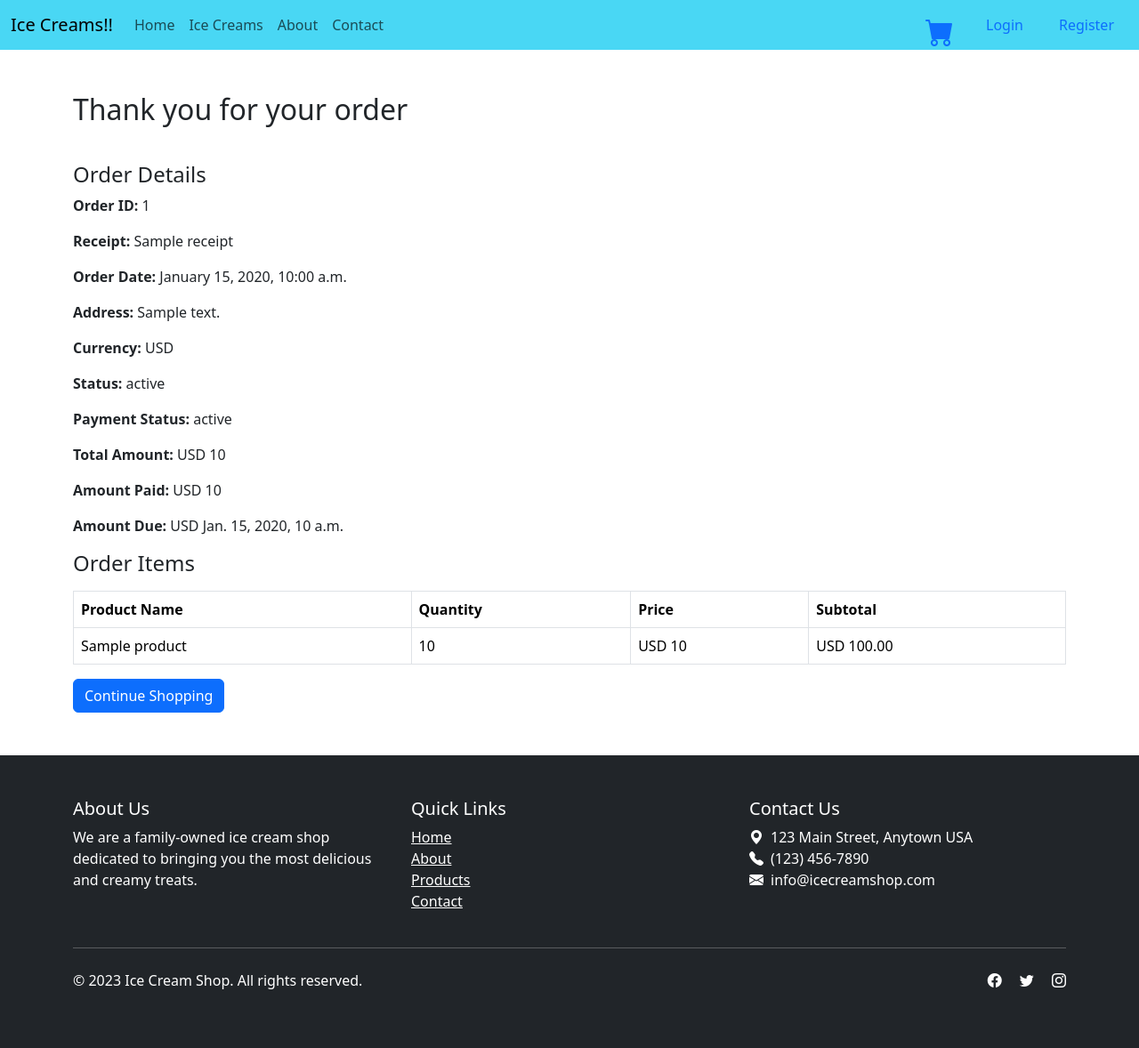
After one commit to vinod-pattar/ice_cream_shop, a Django app: template website/templates/order_details.html in a window 1280 px wide. The commit adds this page. Shown: the whole page at 89% size. Run offline with Django 3.2, Linux system fonts and the light colour scheme; the template is opened without the code that fills it: most values are stand-ins (such as "Sample title", 1, 10 or a date in 2020); some libraries are stand-ins or nearby versions.

```diff
--- a/website/templates/cart.html
+++ b/website/templates/cart.html
@@ -49,6 +49,9 @@
     {% else %}
         <div class="alert alert-info" role="alert">
             Your cart is currently empty.
+            <p class="p-2">
+                <a href="{% url 'ice_creams' %}" class="btn btn-primary">Shop some ice creams</a>
+            </p>
         </div>
     {% endif %}
 </div>
--- /dev/null
+++ b/website/templates/order_details.html
@@ -0,0 +1,55 @@
+{% extends "master_layout.html" %}
+
+{% load static %}
+{% load custom_filters %}
+
+{% block content %}
+
+<div class="container mt-5 mb-5" style="min-height: 50vh;">
+    <div class="d-flex justify-content-between align-items-center">
+        <h2 class="mb-4">Thank you for your order</h2>
+    </div>
+    <div class="my-3">
+        <h4>Order Details</h4>
+        <p><strong>Order ID:</strong> {{ order.order_id }}</p>
+        <p><strong>Receipt:</strong> {{ order.receipt }}</p>
+        <p><strong>Order Date:</strong> {{ order.created_at|date:"F j, Y, g:i a" }}</p>
+        <p><strong>Address:</strong> {{ order.address }}</p>
+        <p><strong>Currency:</strong> {{ order.currency }}</p>
+        <p><strong>Status:</strong> {{ order.status }}</p>
+        <p><strong>Payment Status:</strong> {{ order.payment_status }}</p>
+        <p><strong>Total Amount:</strong> {{ order.currency }} {{ order.total }}</p>
+        <p><strong>Amount Paid:</strong> {{ order.currency }} {{ order.amount_paid }}</p>
+        <p><strong>Amount Due:</strong> {{ order.currency }} {{ order.amount_due }}</p>
+
+        <h4>Order Items</h4>
+        <table class="table table-bordered mt-3">
+            <thead class="thead-light">
+                <tr>
+                    <th>Product Name</th>
+                    <th>Quantity</th>
+                    <th>Price</th>
+                    <th>Subtotal</th>
+                </tr>
+            </thead>
+            <tbody>
+                {% for item in order_items %}
+                <tr>
+                    <td>{{ item.product.name }}</td>
+                    <td>{{ item.quantity }}</td>
+                    <td>{{ order.currency }} {{ item.price }}</td>
+                    <td>{{ order.currency }} {{ item.quantity|multiply:item.price|floatformat:2 }}</td>
+                </tr>
+                {% empty %}
+                <tr>
+                    <td colspan="4" class="text-center">No items in this order.</td>
+                </tr>
+                {% endfor %}
+            </tbody>
+        </table>
+        <a href="{% url 'home' %}" class="btn btn-primary">Continue Shopping</a>
+
+        </div>
+</div>
+
+{% endblock %}
--- a/website/urls.py
+++ b/website/urls.py
@@ -11,6 +11,7 @@ urlpatterns = [
    path("cart", views.cart_view, name="cart"),
    path("update-cart", views.update_cart, name="update_cart"),
    path("checkout", views.checkout, name="checkout"),
+   path("order_details/<int:order_id>/", views.order_details, name="order_details" ),
    path("add-address", views.add_address, name="add_address"),
    path("edit-address/<int:address_id>/", views.edit_address, name="edit_address"),
    path("delete-address/<int:address_id>/", views.delete_address, name="delete_address"),
```
Also changed, not shown: website/views.py (+38 -2 lines).
